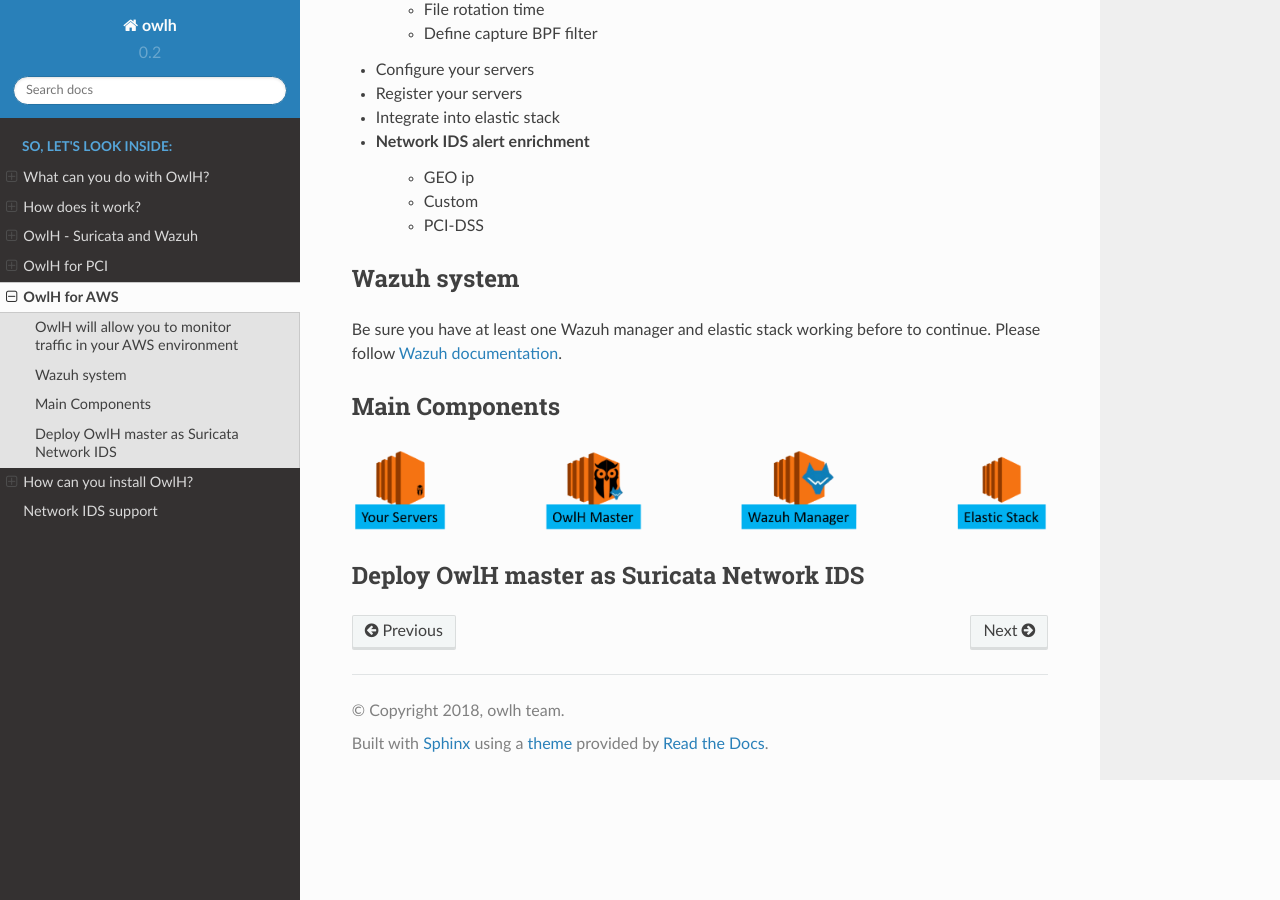
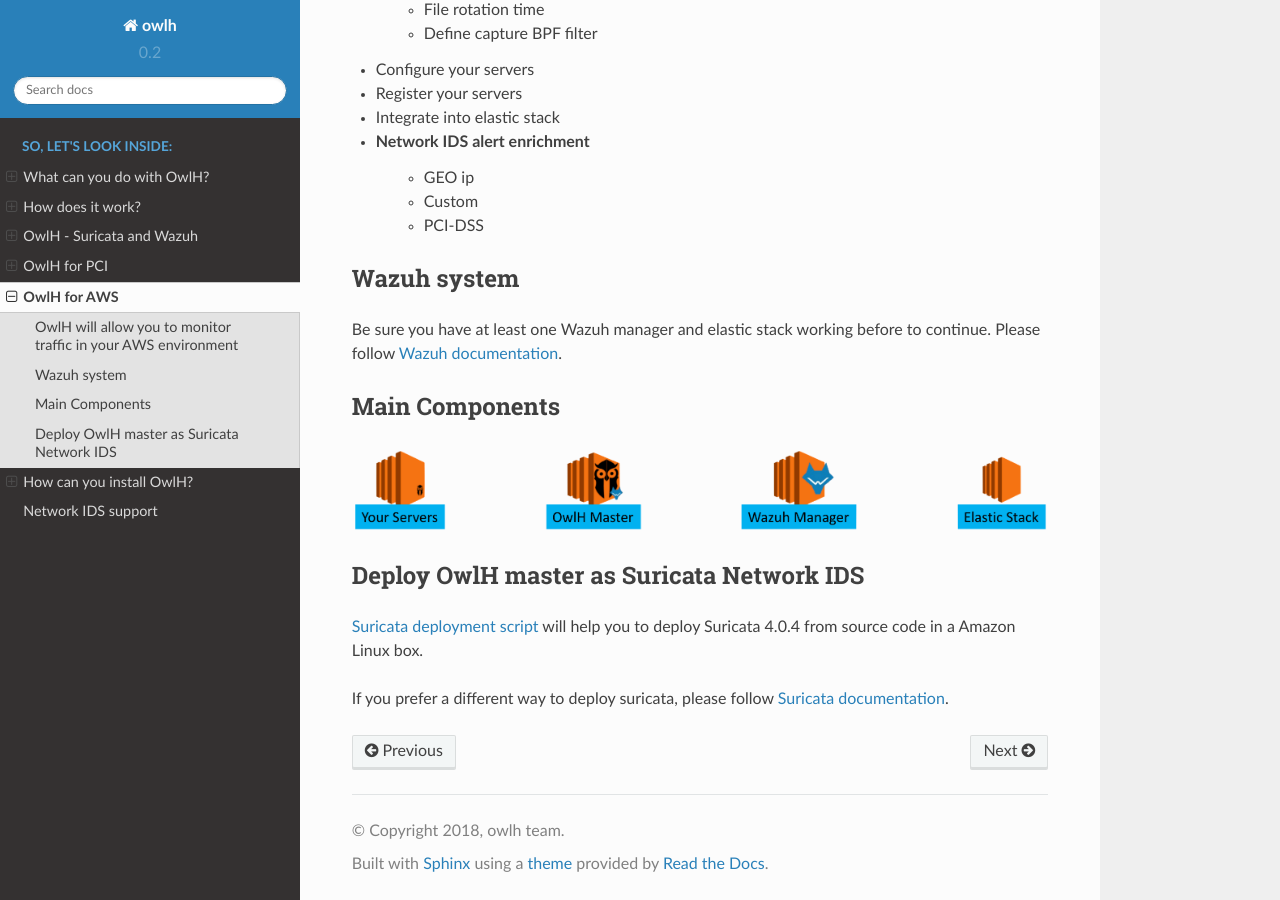
Before and after one commit to austinsonger/documentation, a Sphinx documentation site: the page built from source/main/OwlHAWS.rst, in a window 1280 px wide and 900 px high, scrolled down 1019 px. Built offline with Sphinx 7.4.7 and the Read the Docs theme 2.0.0, drawn with Linux system fonts in a browser that asks for light colours.

Commit message:
-- aws v1915 --

```diff
--- a/source/main/OwlHAWS.rst
+++ b/source/main/OwlHAWS.rst
@@ -47,3 +47,11 @@
 
 Deploy OwlH master as Suricata Network IDS
 ^^^^^^^^^^^^^^^^^^^^^^^^^^^^^^^^^^^^^^^^^^
+
+.. _Suricata deployment script: https://raw.githubusercontent.com/owlh/owlhostnettap/master/Suricata-install-amazonlinux.sh
+
+`Suricata deployment script`_ will help you to deploy Suricata 4.0.4 from source code in a Amazon Linux box.
+
+.. _Suricata documentation: https://suricata.readthedocs.io/en/suricata-4.0.4/install.html
+
+If you prefer a different way to deploy suricata, please follow `Suricata documentation`_.
```
Also changed, not shown: 5 other files.
